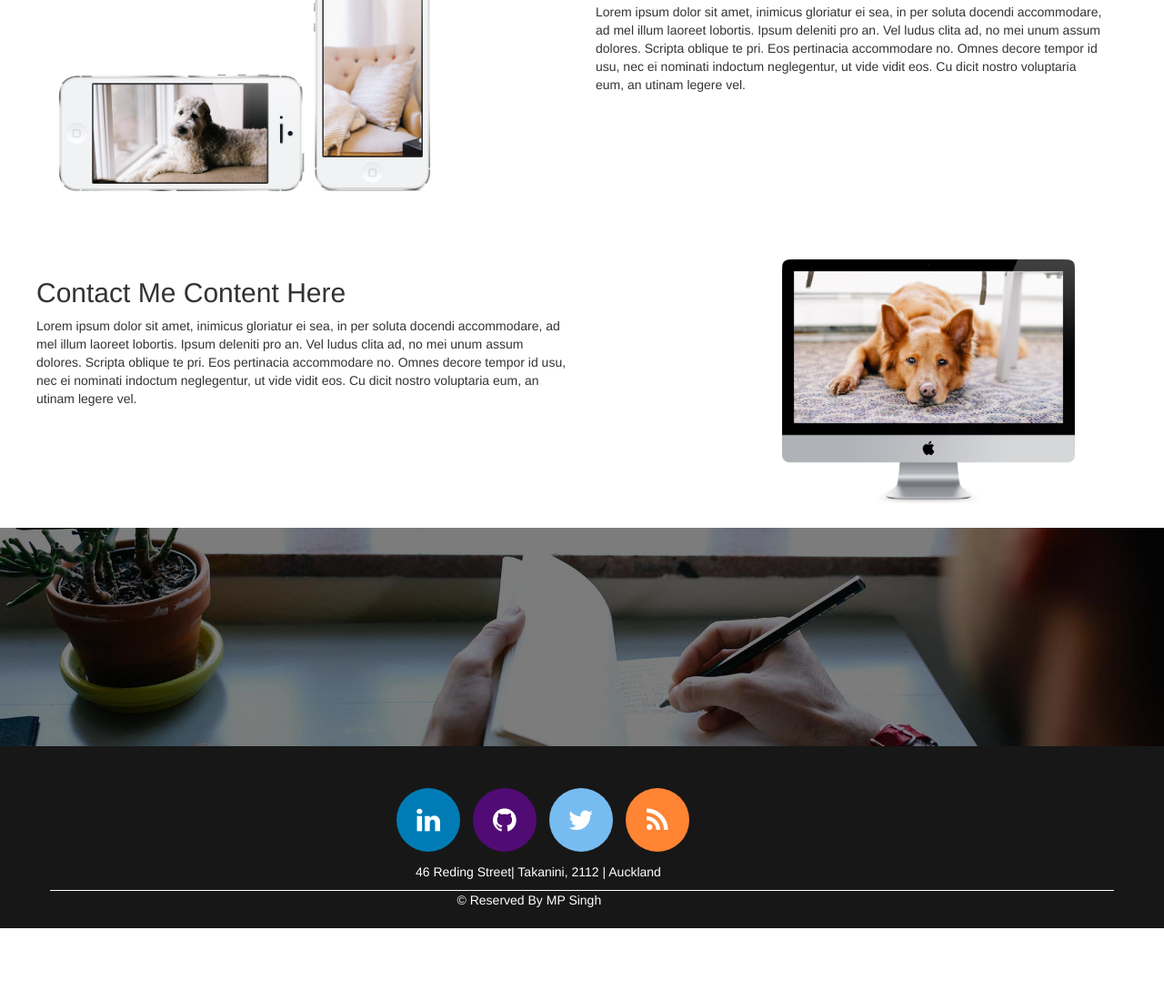
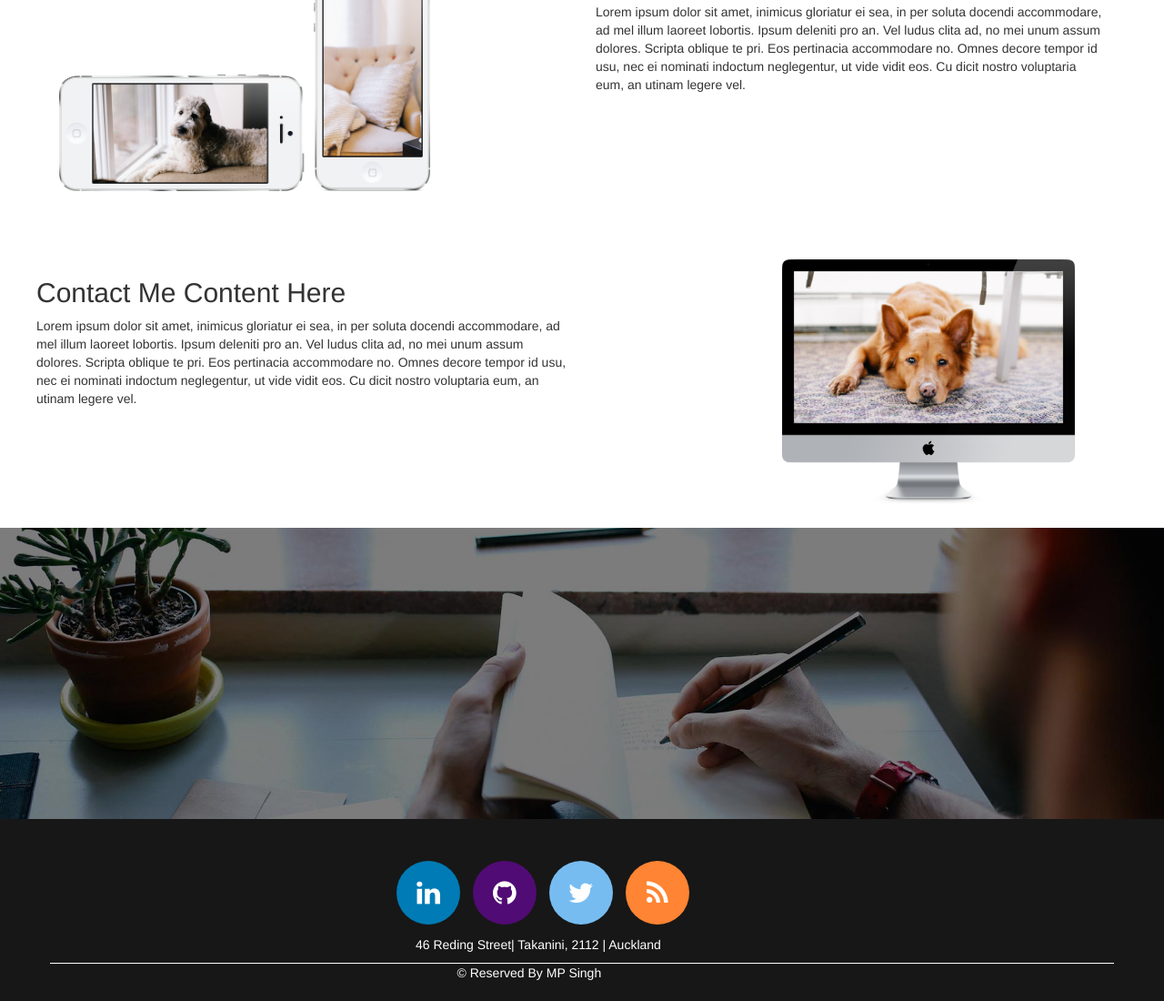
Before and after one commit to manpreet-singh17/Portfolio, a plain HTML site: page index.html in a window 1280 px wide. Shown: the part 402-1502 px from the top of the page at 91% size. Before the commit the page ends 1422 px from the top, so only its background shows below. Drawn offline with nearby package versions, Linux system fonts and the light colour scheme.

Commit message:
some changes.

```diff
--- a/index.css
+++ b/index.css
@@ -117,7 +117,7 @@ div#mainNavbar {
 .parallax{
 	background-image: url(Images/banner-bg.jpg);
 	width: 100%;
-	height: 30%;
+	height: 40%;
 	background-attachment: fixed;
 	background-position: center;
 	background-repeat: no-repeat;
```
